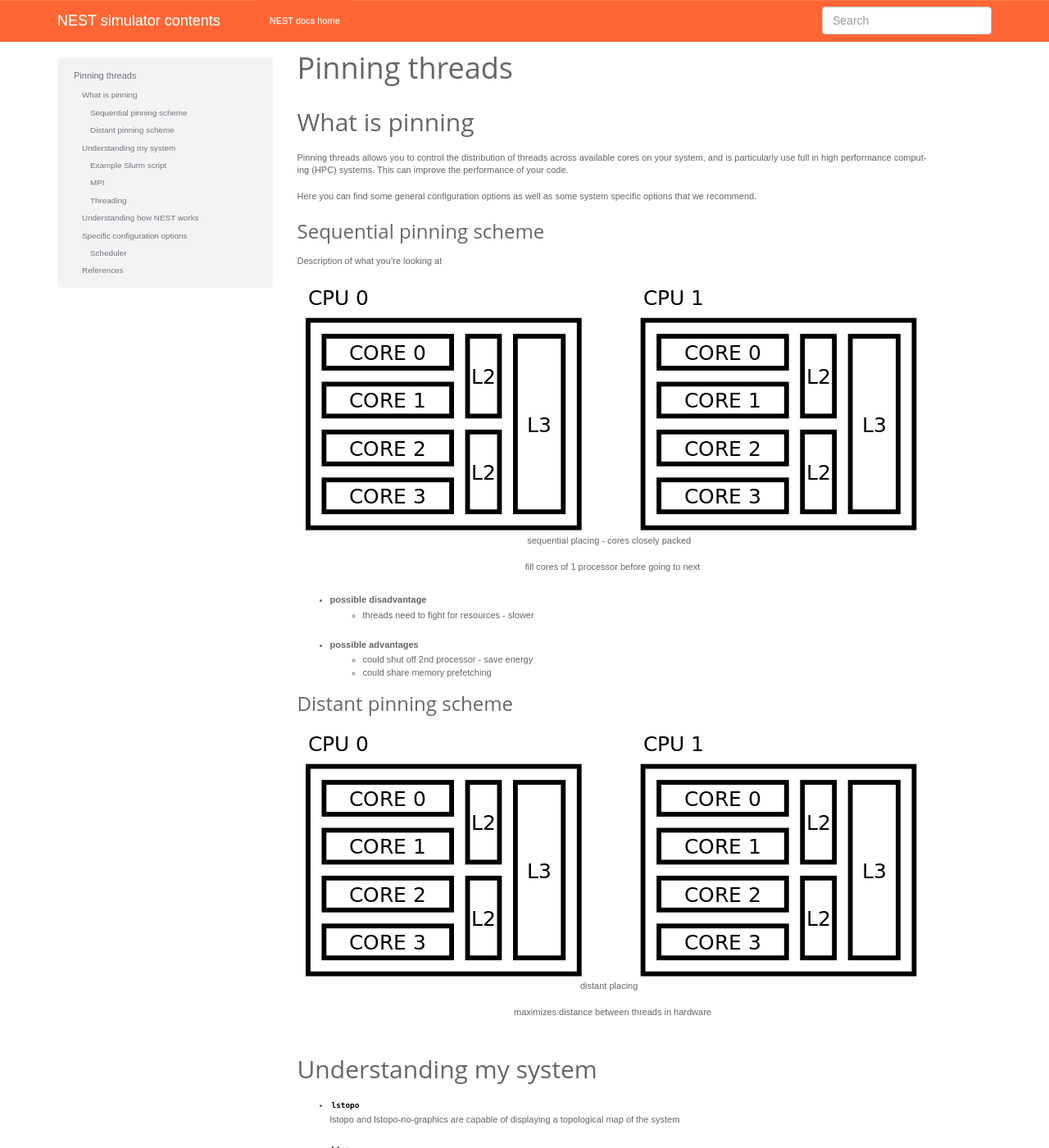
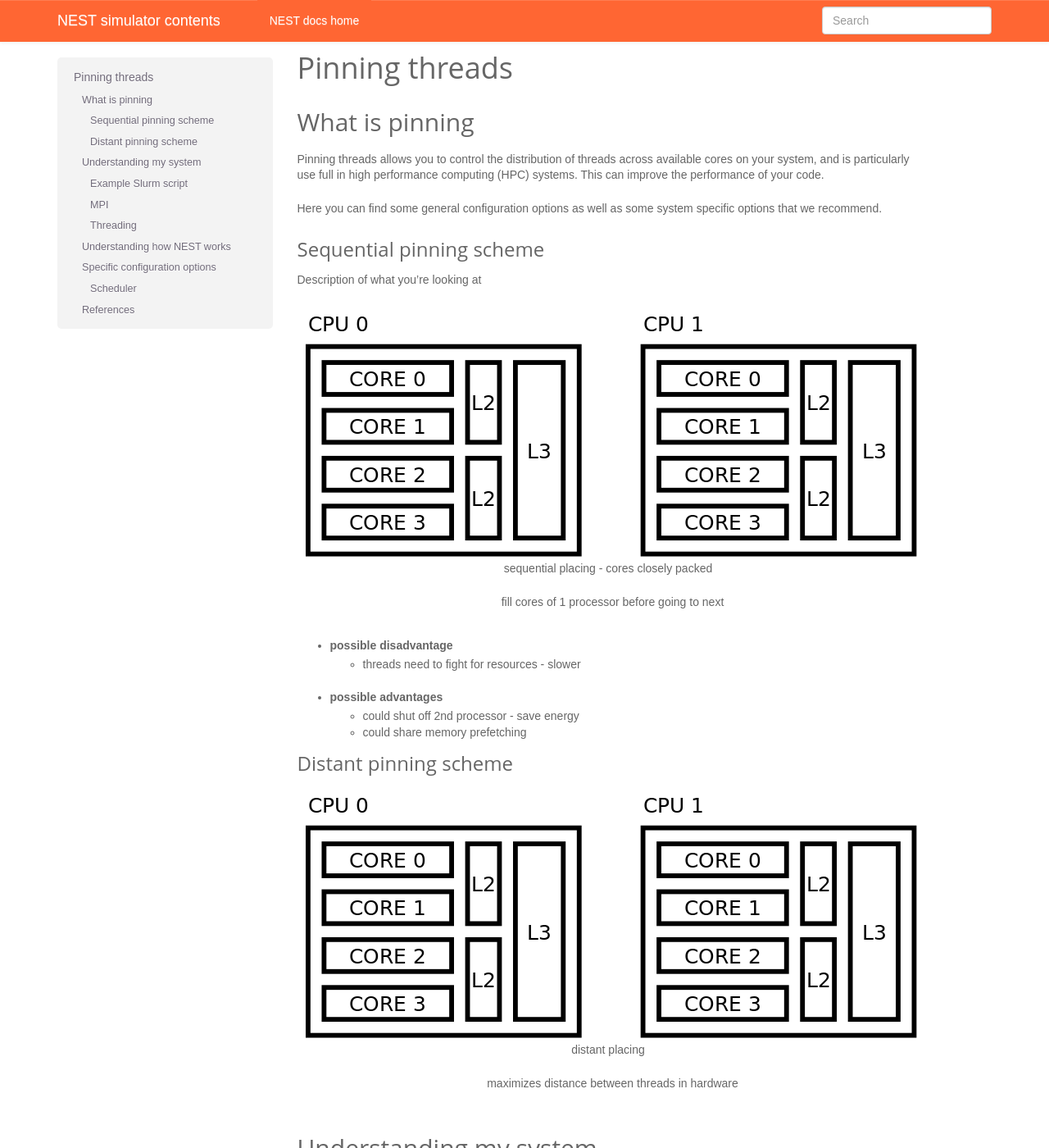
Before and after one commit to jessica-mitchell/test_the_docs, a Sphinx documentation site: the page built from source/DRAFT-DOC_pinning-threads.rst, in a window 1280 px wide and 1400 px high. Shown: the whole window at 82% size. Built offline with Sphinx 7.4.7, drawn with Linux system fonts in a browser that asks for light colours.

Commit message:
make font bigger in body

```diff
--- a/source/_static/css/colorblocks-style.css
+++ b/source/_static/css/colorblocks-style.css
@@ -18,7 +18,7 @@ body{
 	background:#fff;
 	color:#666;
 	font-family:'Droid Sans', Arial, Helvetica, sans-serif;
-	font-size:1.1em;
+	font-size:1.4em;
 	line-height:1.4em;
 	font-weight:normal;
 }
```
